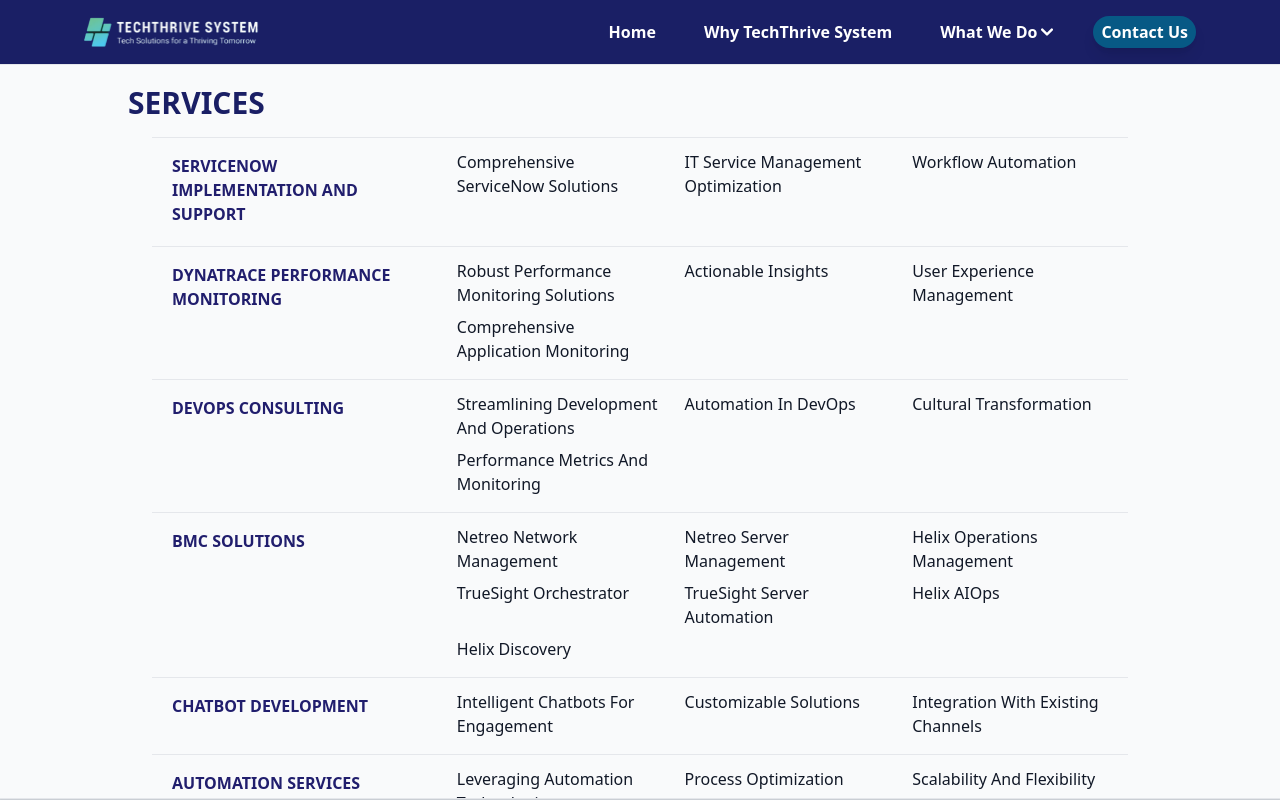
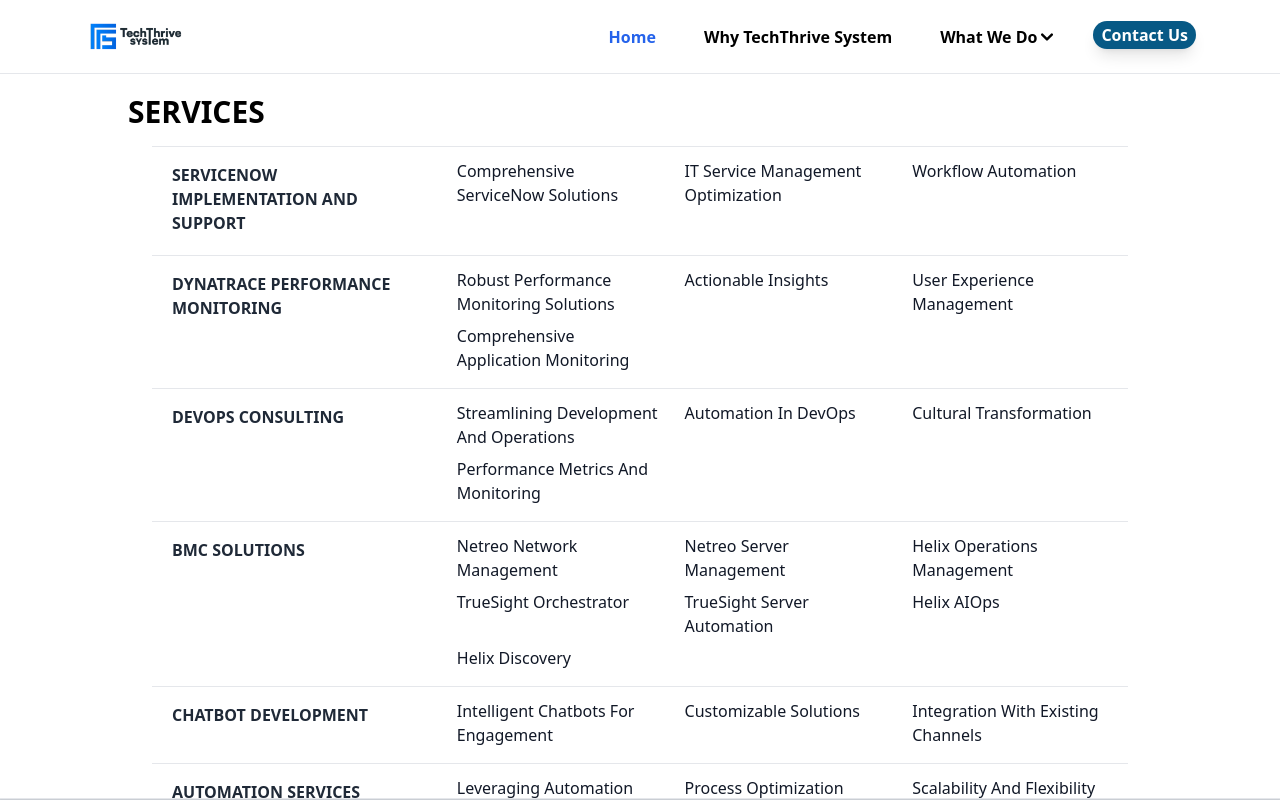
Before and after one commit to vibhu2208/thecthtrive, a Next.js app: page / in a window 1280 px wide. Both pictures are taken after a click on the element "What We Do". Shown: the top 800 px of the page. Built offline with nearby package versions, Linux system fonts and the light colour scheme; grey boxes are pictures that could not be loaded.

Commit message:
chnage the logo and the rmeove the image form the site.

```diff
--- a/src/app/layout.tsx
+++ b/src/app/layout.tsx
@@ -22,8 +22,8 @@
   description: "IT service and consulting company",
   icons: [
     {
-      url: '/images/favicon.ico',
-      href: '/images/favicon.ico',
+      url: '/logo.webp',
+      href: '/logo.webp',
     }
   ]
 };
--- a/src/components/home/gallery.tsx
+++ b/src/components/home/gallery.tsx
@@ -16,12 +16,7 @@
         category: "events",
         description: "Conducting a workshop on emerging technologies"
     },
-    {
-        src: "/images/gallery/team03.jpg",
-        alt: "Team Collaboration",
-        category: "events",
-        description: "Our team collaborating on a new project."
-    },
+
     {
         src: "/images/gallery/team04.jpg",
         alt: "Team Celebration",
--- a/src/components/navbar.tsx
+++ b/src/components/navbar.tsx
@@ -67,65 +67,65 @@
         }
     }
     return (
-        <header className='sticky top-0 z-[10001] bg-[#1a1f65] border-b-[1px] border-gray-300 shadow max-h-[100vh] flex flex-col'>
-            <nav className='flex justify-between items-center py-3 px-4 max-w-6xl w-full mx-auto'>
-                <div onClick={() => { handleClick(); }} className='text-[#ffffff]'>
+        <header className='sticky top-0 z-[10001] bg-white border-b-[1px] border-gray-300 shadow max-h-[100vh] flex flex-col'>
+            <nav className='flex justify-between items-center py-4 px-4 max-w-6xl w-full mx-auto'>
+                <div onClick={() => { handleClick(); }} className='text-black'>
                     <Link href="/" className='text-2xl font-bold'>
-                        <Image src={"/images/techthrivesystem-logo.png"} width={180} height={60} alt='logo' />
+                        <Image src={"/logo.webp"} width={120} height={40} alt='logo' />
                     </Link>
                 </div>
-                <div className='md:hidden block text-4xl' onClick={() => setMenuStatus((pre) => (!pre))}>
+                <div className='md:hidden block text-4xl text-gray-800' onClick={() => setMenuStatus((pre) => (!pre))}>
                     <IoMenuSharp />
                 </div>
                 <div className='md:flex gap-6 hidden'>
-                    <div onClick={() => { handleClick(); }} className={`px-3 py-2 cursor-pointer font-semibold text-white ${pathname === "/" ? "text-[#ffffff]" : ""}`}>
+                    <div onClick={() => { handleClick(); }} className={`px-3 py-1 cursor-pointer font-semibold text-black ${pathname === "/" ? "text-blue-600" : ""}`}>
                         <Link href={"/"} className='text-nowrap'>
                             Home
                         </Link>
                     </div>
-                    <div onClick={() => { handleClick(); }} className={`px-3 py-2 cursor-pointer font-semibold text-white ${pathname === "/about-us" ? "text-[#ffffff]" : ""}`}>
+                    <div onClick={() => { handleClick(); }} className={`px-3 py-1 cursor-pointer font-semibold text-black ${pathname === "/about-us" ? "text-blue-600" : ""}`}>
                         <Link href={"/about-us"} className='text-nowrap'>
                             Why TechThrive System
                         </Link>
                     </div>
-                    <div onClick={() => { handleClick("showWhatWeDo") }} className={`px-3 py-2 cursor-pointer flex items-center font-semibold text-nowrap text-white ${pathname.includes("/services") ? "text-[#ffffff]" : ""}`}>
+                    <div onClick={() => { handleClick("showWhatWeDo") }} className={`px-3 py-1 cursor-pointer flex items-center font-semibold text-nowrap text-black ${pathname.includes("/services") ? "text-blue-600" : ""}`}>
                         What We Do
                         <svg className="w-3 h-3 ms-1" aria-hidden="true" xmlns="http://www.w3.org/2000/svg" fill="none" viewBox="0 0 10 6">
                             <path stroke="currentColor" strokeLinecap="round" strokeLinejoin="round" strokeWidth="2" d="m1 1 4 4 4-4" />
                         </svg>
                     </div>
                     <Link onClick={() => { handleClick(); }} href={"/contact-us"}>
-                        <div className='px-2 w-fit text-nowrap py-1 my-1 mx-1 cursor-pointer font-semibold bg-sky-800 hover:bg-sky-700 transition-all text-white rounded-2xl shadow-lg'>Contact Us</div>
+                        <div className='px-2 w-fit text-nowrap py-0.5 my-0 mx-1 cursor-pointer font-semibold bg-sky-800 hover:bg-sky-700 transition-all text-white rounded-2xl shadow-lg'>Contact Us</div>
                     </Link>
                 </div>
             </nav>
             {menuStatus && <div className={`flex ps-5 sm:ps-10 gap-3 flex-col md:hidden border-t absolute bottom-0 translate-y-full bg-white w-full transition-all`}>
                 <Link href={"/"} className='text-nowrap'>
-                    <div onClick={() => setMenuStatus(false)} className={`px-3 py-2 cursor-pointer font-semibold ${pathname === "/" ? "text-[#1A1F65]" : ""}`}>
+                    <div onClick={() => setMenuStatus(false)} className={`px-3 py-1 cursor-pointer font-semibold ${pathname === "/" ? "text-blue-600" : "text-gray-900"}`}>
                         Home
                     </div>
                 </Link>
                 <Link href={"/about-us"} className='text-nowrap'>
-                    <div onClick={() => setMenuStatus(false)} className={`px-3 py-2 cursor-pointer font-semibold ${pathname === "/about-us" ? "text-[#1A1F65]" : ""}`}>
+                    <div onClick={() => setMenuStatus(false)} className={`px-3 py-1 cursor-pointer font-semibold ${pathname === "/about-us" ? "text-blue-600" : "text-gray-900"}`}>
                         Why Techthrivesystem
                     </div>
                 </Link>
                 <Link href={"/services"} className='text-nowrap'>
-                    <div onClick={() => setMenuStatus(false)} className={`px-3 py-2 cursor-pointer font-semibold ${pathname === "/services" ? "text-[#1A1F65]" : ""}`}>
+                    <div onClick={() => setMenuStatus(false)} className={`px-3 py-1 cursor-pointer font-semibold ${pathname === "/services" ? "text-blue-600" : "text-gray-900"}`}>
                         What We Do
                     </div>
                 </Link>
                 <Link href={"/contact-us"} className='text-nowrap'>
-                    <div onClick={() => setMenuStatus(false)} className={`px-3 py-2 cursor-pointer font-semibold ${pathname === "/contact-us" ? "text-[#1A1F65]" : ""}`}>
+                    <div onClick={() => setMenuStatus(false)} className={`px-3 py-1 cursor-pointer font-semibold ${pathname === "/contact-us" ? "text-blue-600" : "text-gray-900"}`}>
                         Contact Us
                     </div>
                 </Link>
             </div>}
             {
                 showWhatWeDo &&
-                <div className='  bg-gray-50 hidden md:block border-gray-200 shadow-sm border-y flex-1 overflow-y-auto'>
+                <div className='  bg-white hidden md:block border-gray-200 shadow-sm border-y flex-1 overflow-y-auto'>
                     <div className="mt-1 max-w-6xl w-full mx-auto md:px-16 px-8 py-4">
-                        <h2 className='text-3xl font-bold text-[#1A1F65] uppercase'> <Link className='hover:underline' href={"/services"}>Services</Link></h2>
+                        <h2 className='text-3xl font-bold text-black uppercase'> <Link className='hover:underline' href="/services">Services</Link></h2>
                         <div className="flex flex-col px-4 py-4 mx-auto text-gray-900 md:px-6 gap-3">
                             {
                                 Object.entries(services).map(([service, serviceItems], i) => {
@@ -133,7 +133,7 @@
                                         <div className='flex border-t pt-2' key={i}>
                                             <div className='w-[30%]'>
                                                 <Link onClick={() => { handleClick(); }} href={`/services/${service.toLowerCase().replaceAll(" ", "-")}`}>
-                                                    <div className='uppercase px-5 py-2 cursor-pointer w-fit font-semibold text-[#211E6D] hover:bg-sky-700 transition-all hover:text-white  rounded-lg'>
+                                                    <div className='uppercase px-5 py-2 cursor-pointer w-fit font-semibold text-gray-800 hover:bg-gray-100 transition-all hover:text-blue-600  rounded-lg'>
                                                         {service}
                                                     </div>
                                                 </Link>
@@ -143,7 +143,7 @@
                                                     serviceItems.map((item, i) => {
                                                         return (
                                                             <Link onClick={() => { handleClick(); }} key={i} href={`/services/${service.toLowerCase().replaceAll(" ", "-")}/${item.toLowerCase().replaceAll("/", "-").replaceAll(" ", "-")}`}>
-                                                                <div className='capitalize px-3 py-1 cursor-pointer w-fit h-fit font-medium hover:bg-sky-700 transition-all hover:text-white  rounded-lg'>
+                                                                <div className='capitalize px-3 py-1 cursor-pointer w-fit h-fit font-medium hover:bg-gray-100 transition-all hover:text-blue-600  rounded-lg'>
                                                                     {item}
                                                                 </div>
                                                             </Link>
```
Also changed, not shown: public/logo.webp (added), 1 other file (tests, documents, lock files or other folders).
